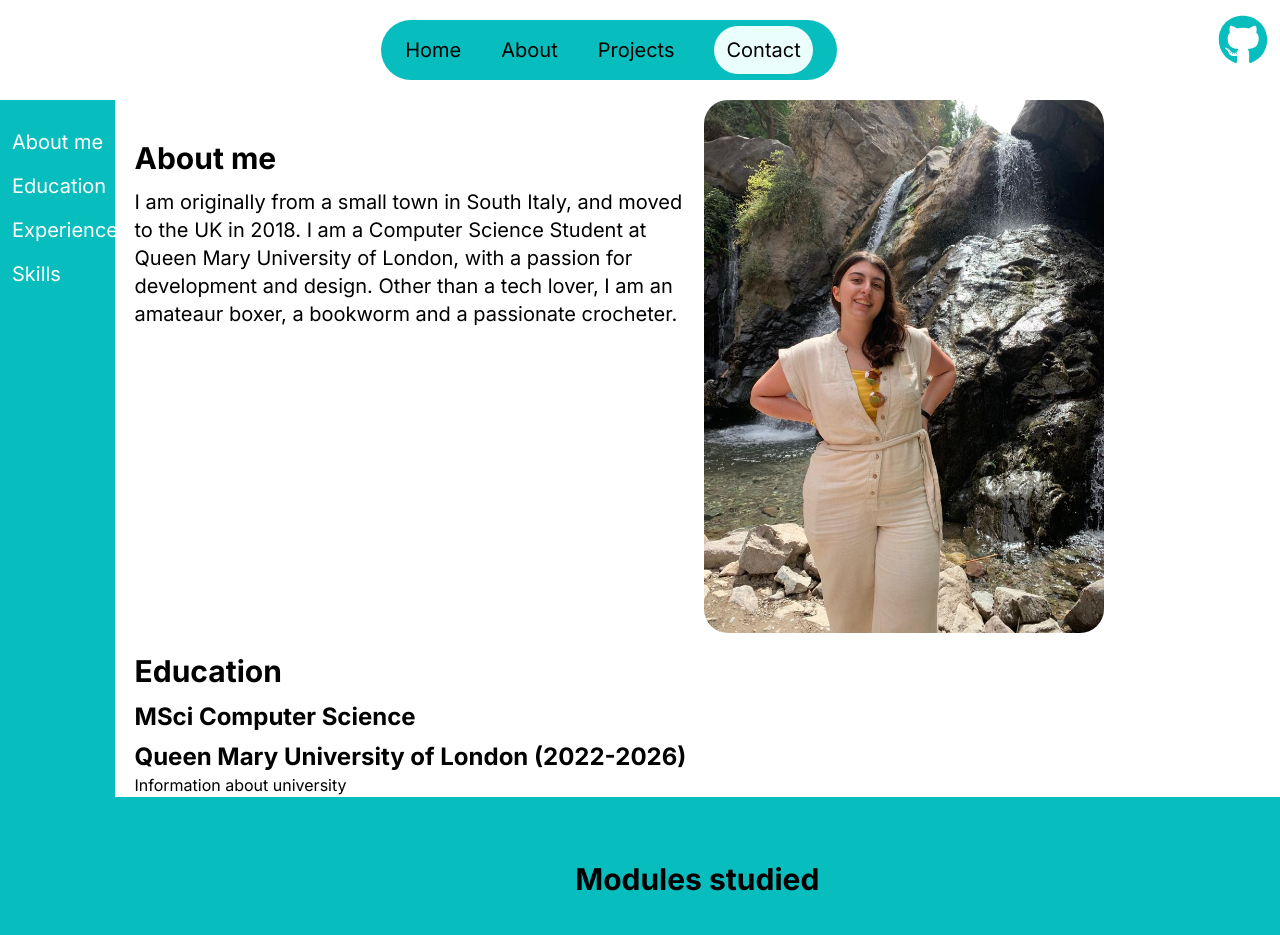
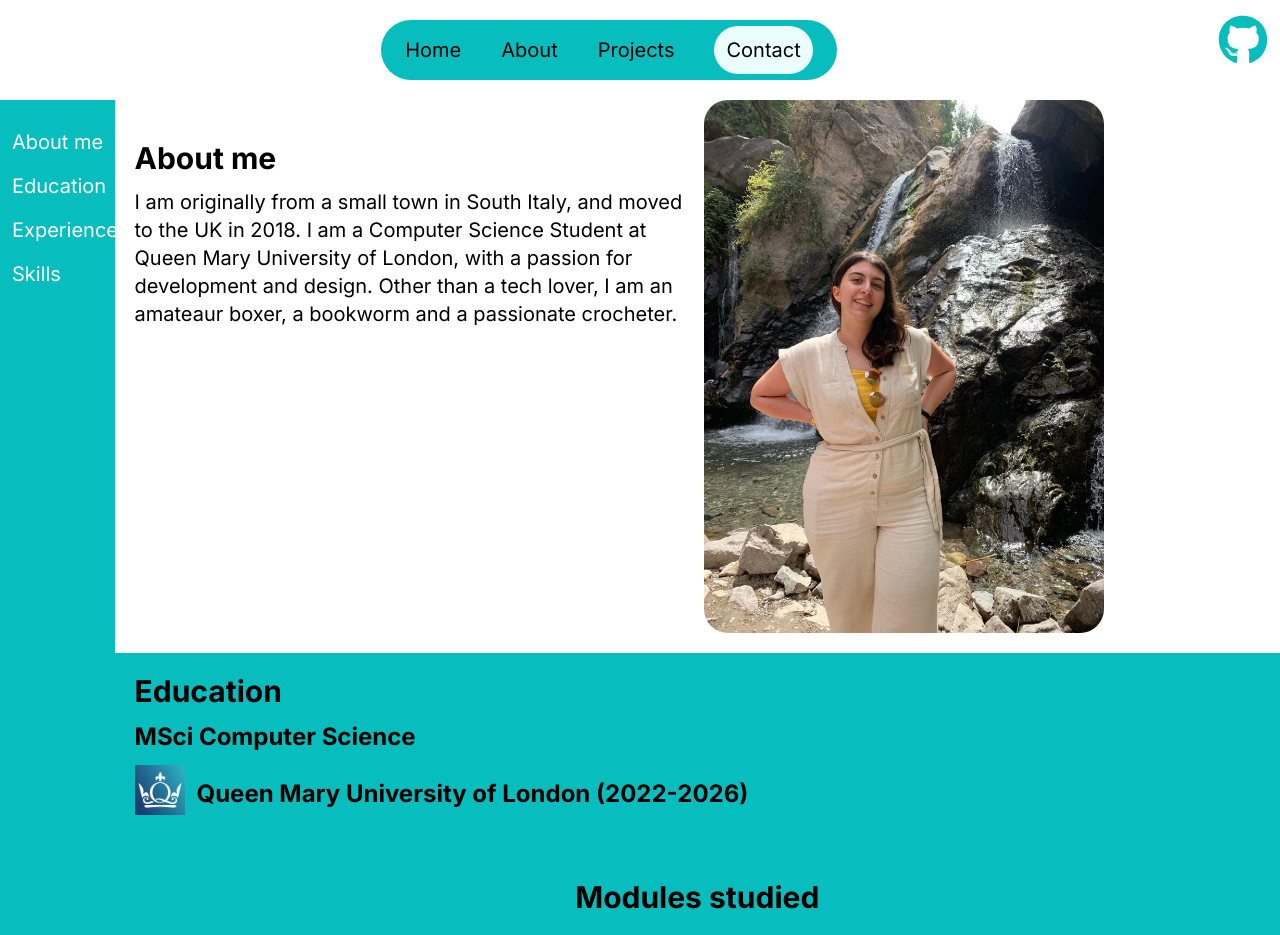
Before and after one commit to ileniadigital/ileniadigital.github.io, a Next.js app: page /about in a window 1280 px wide. Shown: the top 935 px of the page. Built offline with nearby package versions, Linux system fonts and the light colour scheme.

Commit message:
adjusted education section

```diff
--- a/app/ui/about/education.tsx
+++ b/app/ui/about/education.tsx
@@ -1,3 +1,5 @@
+import Image from 'next/image';
+//Import UI Components
 import Cards from "../cards/cards";
 
 const modules = [
@@ -21,12 +23,15 @@ const modules = [
 // Education component with details of education
 export default function Education() {
     return (
-        <section className="mt-5">
+        <section className="mt-5 bg-main">
             <div className="ml-5">
-                <h1 className='text-3xl font-bold'>Education</h1>
+                <h1 className='text-3xl font-bold pt-5'>Education</h1>
                 <h2 className='text-2xl font-bold mt-3'>MSci Computer Science</h2>
-                <h2 className='text-2xl font-bold mt-2'>Queen Mary University of London (2022-2026)</h2>
-                <p>Information about university</p>
+                {/* University and Logo */}
+                <div className='flex flex-row items-center gap-3 mt-3'>
+                    <Image src={'/images/work/qmul.jpeg'} alt={"Queen Mary University of London Logo"} width={50} height={50} />
+                    <h2 className='text-2xl font-bold mt-2'>Queen Mary University of London (2022-2026)</h2>
+                </div>
             </div>
             <Cards elements={modules} title="Modules studied" image={false} autofit />
         </section>
```
